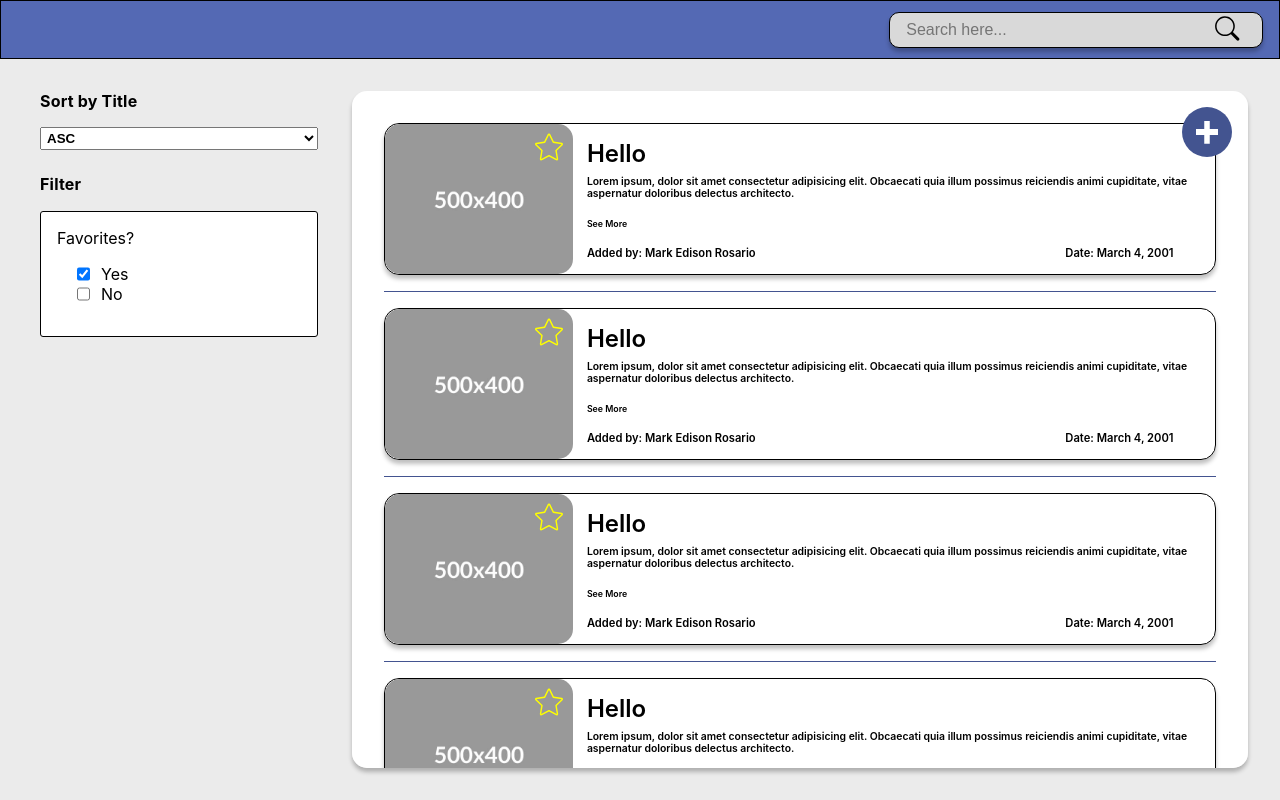
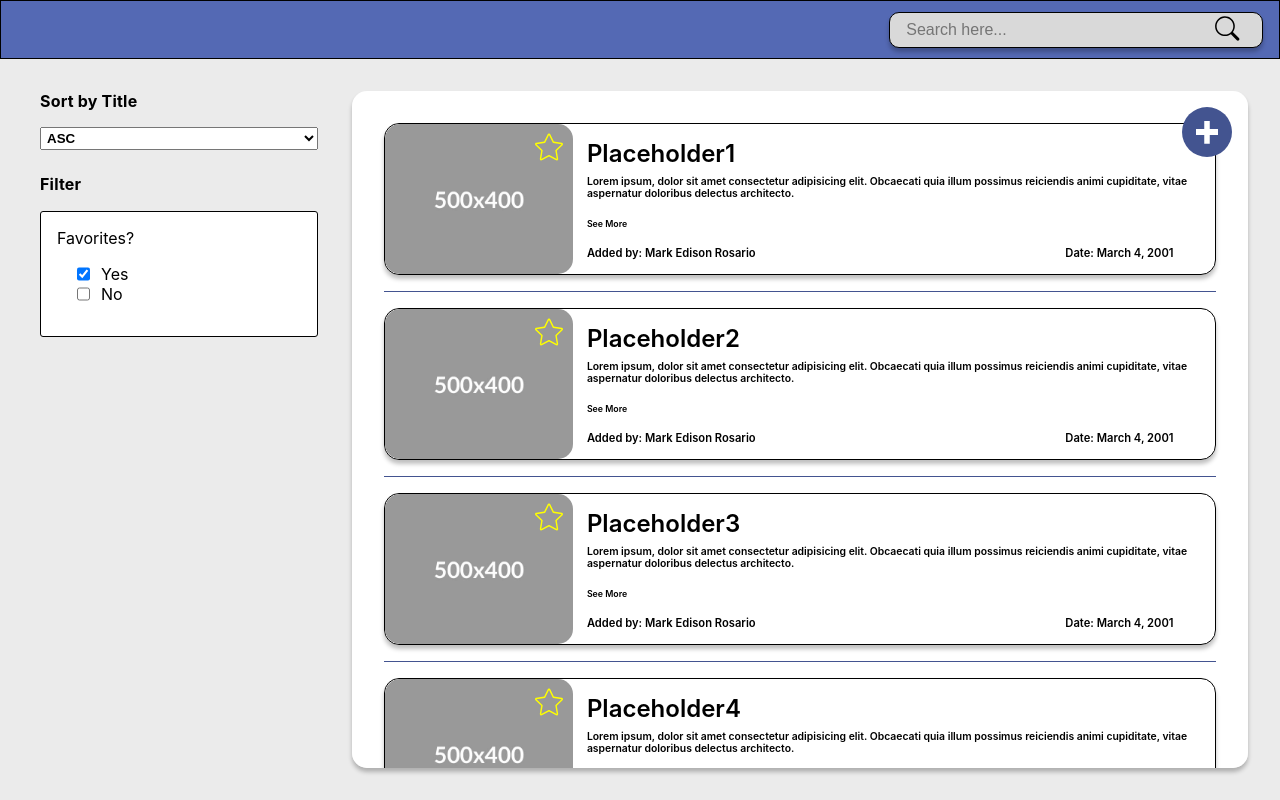
Before and after one commit to MrYious/SBC-TechExam-MarkRosario, a React (Vite) app: page / in a window 1280 px wide. Built offline with nearby package versions, Linux system fonts and the light colour scheme.

Commit message:
Modify to use title prop

```diff
--- a/src/components/RecipeItem.tsx
+++ b/src/components/RecipeItem.tsx
@@ -28,7 +28,7 @@ export const RecipeItem = (props: {recipe: Recipe}) => {
                 </button>
             </div>
             <div className='recipeDetails'>
-                <h1 className='recipeTitle'>Hello</h1>
+                <h1 className='recipeTitle'>{props.recipe.title}</h1>
                 <p className='recipeDesc'>{props.recipe.description}</p>
                 <p className='seeMore'>See More</p>
                 <div className='footer'>
```
